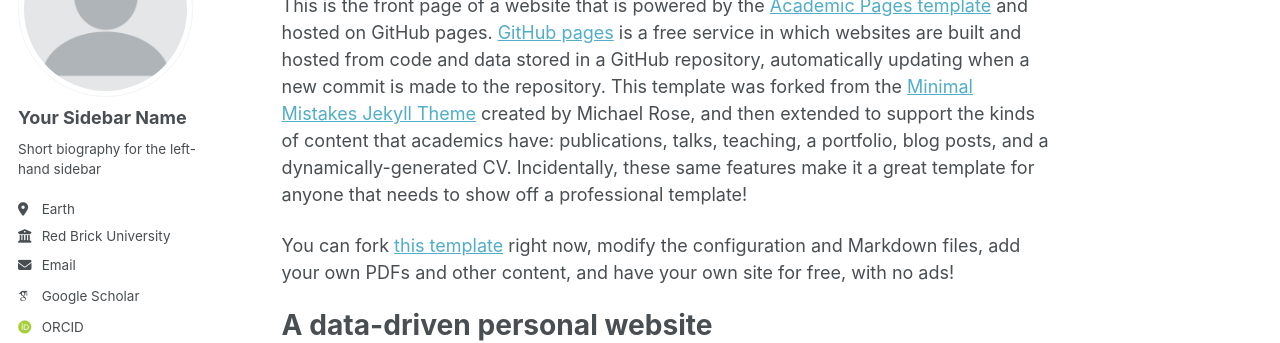
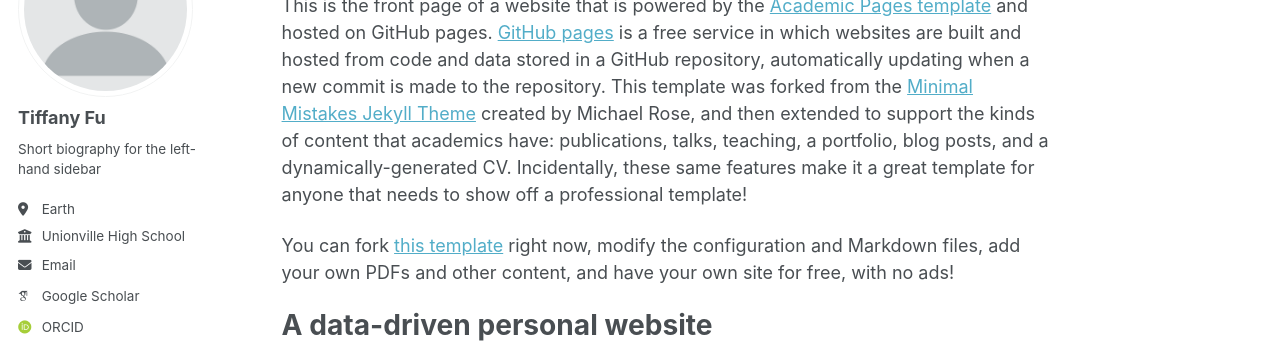
Before and after one commit to TiffanyJTFu/TiffanyFu, a Jekyll site: the page built from _pages/about.md, in a window 1280 px wide. Shown: the part 177-520 px from the top of the page. Built offline with Jekyll 4.4.1, drawn with Linux system fonts in a browser that asks for light colours; some web fonts are replaced; a script that is not in the unit is left out.

Commit message:
Update _config.yml

```diff
--- a/_config.yml
+++ b/_config.yml
@@ -23,13 +23,13 @@ repository               : "academicpages/academicpages.github.io"
 author:
   # Biographic information
   avatar           : "profile.png"
-  name             : "Your Sidebar Name"
+  name             : "Tiffany Fu"
   pronouns         : # example: "she/her"
   bio              : "Short biography for the left-hand sidebar"
   location         : "Earth"
-  employer         : "Red Brick University"
+  employer         : "Unionville High School"
   uri              : # URL
-  email            : "none@example.org"
+  email            : "tiffany.jt.fu@gmail.com"
 
   # Academic websites
   academia         : # URL
```
